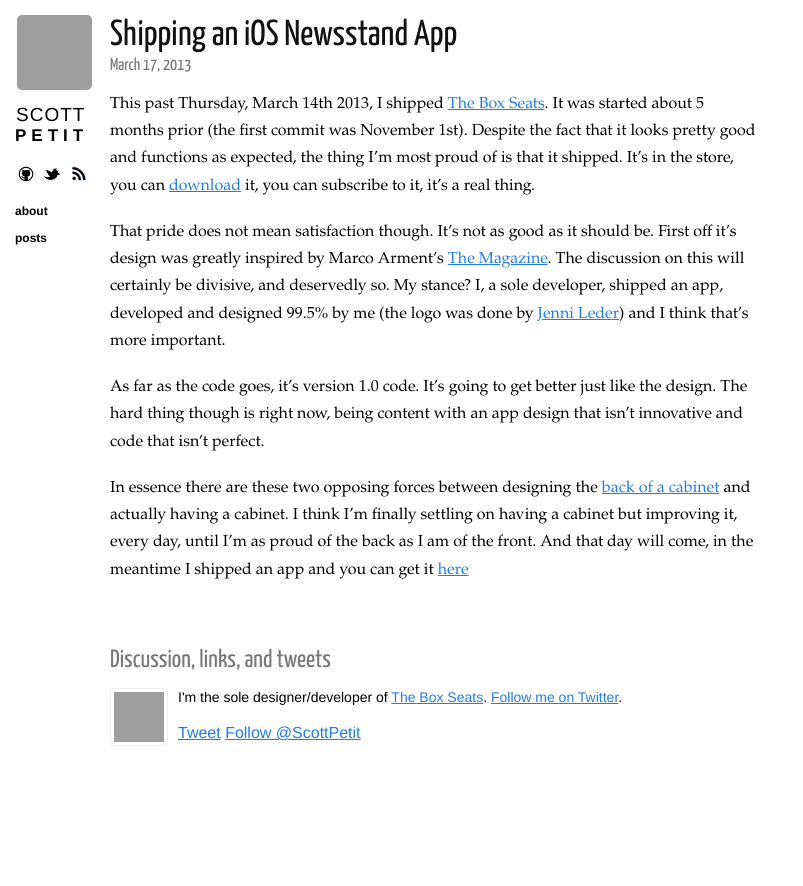
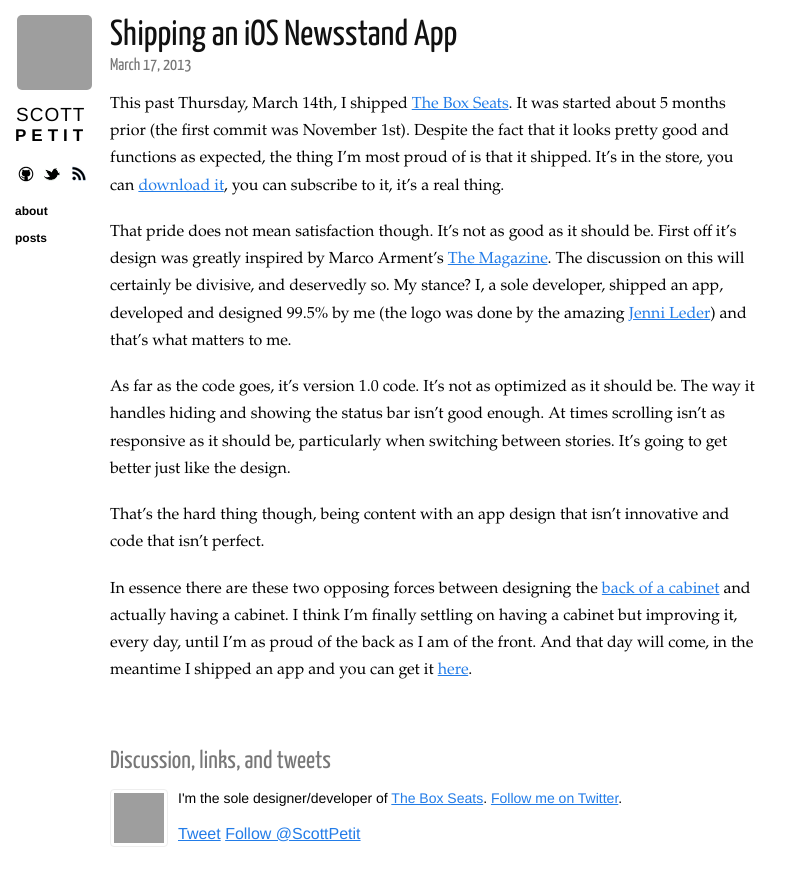
Before and after one commit to ScottPetit/scottpetit.github.com, a Jekyll site: the page built from _posts/2013-03-17-shipping.markdown, in a window 1280 px wide, cut to the strip 0-903 px from the top of the page. Shown: the top 886 px of the strip, without its empty margins (0-803 px from the left). Built offline with Jekyll 4.4.1, drawn with Linux system fonts in a browser that asks for light colours; nearby versions of some CDN libraries; Markdown is read by kramdown in place of the engine named in the settings; comment, search, counter and statistics services are not loaded; grey boxes are pictures that could not be loaded.

Commit message:
Updates shipping

```diff
--- a/_posts/2013-03-17-shipping.markdown
+++ b/_posts/2013-03-17-shipping.markdown
@@ -4,13 +4,15 @@
 category: posts
 ---
 
-This past Thursday, March 14th 2013, I shipped [The Box Seats][boxseats].  It was started about 5 months prior (the first commit was November 1st).  Despite the fact that it looks pretty good and functions as expected, the thing I'm most proud of is that it shipped.  It's in the store, you can [download][boxseats] it, you can subscribe to it, it's a real thing.
+This past Thursday, March 14th, I shipped [The Box Seats][boxseats].  It was started about 5 months prior (the first commit was November 1st).  Despite the fact that it looks pretty good and functions as expected, the thing I'm most proud of is that it shipped.  It's in the store, you can [download it][boxseats], you can subscribe to it, it's a real thing.
 
-That pride does not mean satisfaction though.  It's not as good as it should be.  First off it's design was greatly inspired by Marco Arment's [The Magazine][themagazine].  The discussion on this will certainly be divisive, and deservedly so.  My stance?  I, a sole developer, shipped an app, developed and designed 99.5% by me (the logo was done by [Jenni Leder][thoughtbrain]) and I think that's more important.
+That pride does not mean satisfaction though.  It's not as good as it should be.  First off it's design was greatly inspired by Marco Arment's [The Magazine][themagazine].  The discussion on this will certainly be divisive, and deservedly so.  My stance?  I, a sole developer, shipped an app, developed and designed 99.5% by me (the logo was done by the amazing [Jenni Leder][thoughtbrain]) and that's what matters to me.
 
-As far as the code goes, it's version 1.0 code.  It's going to get better just like the design.  The hard thing though is right now, being content with an app design that isn't innovative and code that isn't perfect.
+As far as the code goes, it's version 1.0 code.  It's not as optimized as it should be.  The way it handles hiding and showing the status bar isn't good enough.  At times scrolling isn't as responsive as it should be, particularly when switching between stories.  It's going to get better just like the design.
 
-In essence there are these two opposing forces between designing the [back of a cabinet][cabinet] and actually having a cabinet.  I think I'm finally settling on having a cabinet but improving it, every day, until I'm as proud of the back as I am of the front.  And that day will come, in the meantime I shipped an app and you can get it [here][boxseats]
+That's the hard thing though, being content with an app design that isn't innovative and code that isn't perfect.
+
+In essence there are these two opposing forces between designing the [back of a cabinet][cabinet] and actually having a cabinet.  I think I'm finally settling on having a cabinet but improving it, every day, until I'm as proud of the back as I am of the front.  And that day will come, in the meantime I shipped an app and you can get it [here][boxseats].
 
 [boxseats]: http://bit.ly/BoxSeats
 [themagazine]: https://itunes.apple.com/us/app/magazine-for-geeks-like-us./id557744510?mt=8
```
